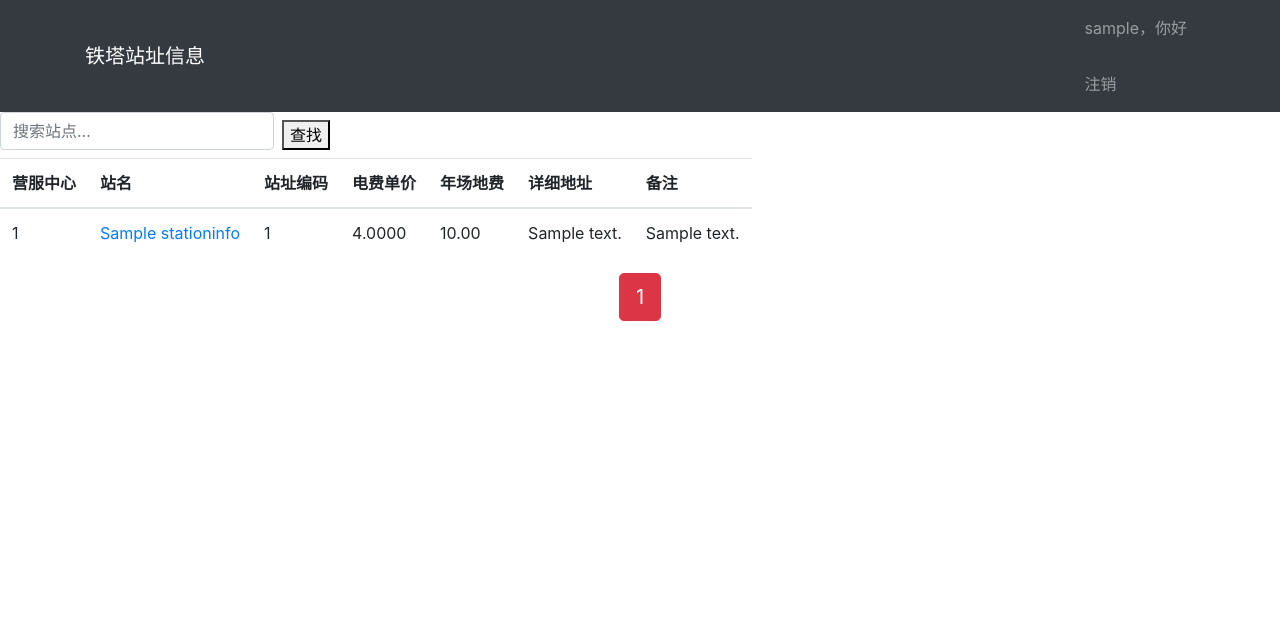
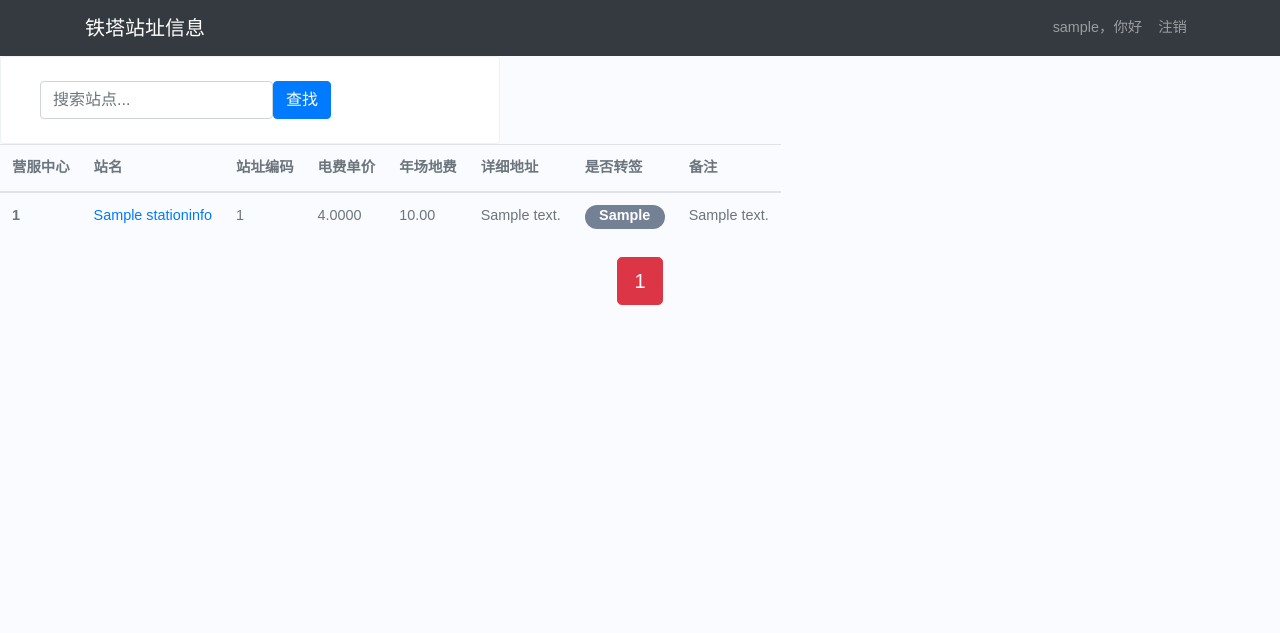
Before and after one commit to liangyihui97/tietasite, a Django app: page /tietaapp/stationinfo/ in a window 1280 px wide. Shown: the top 633 px of the page. Run offline with Django 3.2, Linux system fonts and the light colour scheme; a user stored in the database is signed in; tables that the repository leaves empty hold one stand-in row (values such as "Sample post"); parts of the project's set-up code (start-up, migrations or seed data) failed here and were passed over; some libraries are stand-ins or nearby versions.

Commit message:
20210521 add css

```diff
--- /dev/null
+++ b/static/css/tieta.css
@@ -0,0 +1,62 @@
+body {
+    margin: 0;
+    font-family: Nunito,sans-serif;
+    font-size: .9rem;
+    font-weight: 500;
+    line-height: 1.5;
+    color: #6c757d;
+    background-color: #fafbfe;
+    -webkit-text-size-adjust: 100%;
+    -webkit-tap-highlight-color: transparent;
+}
+.card {
+    width: 500px;
+    position: relative;
+    display: -webkit-box;
+    display: -ms-flexbox;
+    display: flex;
+    -webkit-box-orient: vertical;
+    -webkit-box-direction: normal;
+    -ms-flex-direction: column;
+    flex-direction: column;
+    min-width: 0;
+    word-wrap: break-word;
+    background-clip: border-box;
+    border: 1px solid #eef2f7;
+    border-radius: .25rem;
+    flex: 1 1 auto;
+    padding: 1.5rem 1.5rem;
+}
+
+.yijiao{
+    width: 80px;
+    height: 24px;
+    border-radius: 2rem;
+    cursor: pointer;
+    display: inline-block;
+    text-align: center;
+    position: relative;
+    -webkit-transition: all .1s ease-in-out;
+    transition: all .1s ease-in-out;
+}
+
+.zijian{
+    color: #FFFFFF;
+    font-weight:bold;
+    background-color: #748194;
+}
+
+.right{
+    color: #FFFFFF;
+    font-weight:bold;
+    background-color: #0acf97;
+}
+
+.erro{
+    color: #FFFFFF;
+    font-weight:bold;
+    background-color: #fa5c7c;
+}
+.yingfu{
+    font-weight:bold;
+}
--- a/tietaapp/models.py
+++ b/tietaapp/models.py
@@ -49,9 +49,10 @@ class User(AbstractUser):
 class StationInfo(models.Model):
     id = models.BigIntegerField(blank=True, null=True)
     orgSaleId = models.CharField(max_length=20, blank=True, null=True)
+    orgSaleIdNum = models.CharField(max_length=5, blank=True, null=True)
     sceneDivide = models.CharField(max_length=20, blank=True, null=True)
-    stationName = models.CharField(max_length=50, blank=True, null=True)
-    stationNameDx = models.CharField(max_length=50, blank=True, null=True)
+    stationName = models.CharField(max_length=100, blank=True, null=True)
+    stationNameDx = models.CharField(max_length=100, blank=True, null=True)
     stationCode = models.BigIntegerField(primary_key=True)
     stationType = models.CharField(max_length=20, blank=True, null=True)
     stationDetail = models.CharField(max_length=255, blank=True, null=True)
@@ -66,7 +67,6 @@ class StationInfo(models.Model):
 
     class Meta:
         managed = True
-        db_table = 'StationInfo'
         verbose_name_plural = '站址级管理'
 
 
@@ -76,7 +76,8 @@ class StationCodeInfo(models.Model):
     requiredConfirmCode = models.BigIntegerField(primary_key=True)
     stationCode = models.BigIntegerField(blank=True, null=True)
     orgSaleId = models.CharField(max_length=20, blank=True, null=True)
-    stationName = models.CharField(max_length=50, blank=True, null=True)
+    orgSaleIdNum = models.CharField(max_length=5, blank=True, null=True)
+    stationName = models.CharField(max_length=100, blank=True, null=True)
     towerType = models.CharField(max_length=20, blank=True, null=True)
     roomType = models.CharField(max_length=20, blank=True, null=True)
     towerShareNum = models.IntegerField(blank=True, null=True)
@@ -88,5 +89,4 @@ class StationCodeInfo(models.Model):
 
     class Meta:
         managed = True
-        db_table = 'StationCodeInfo'
         verbose_name_plural = '订单级管理'
--- a/tietaapp/templates/base.html
+++ b/tietaapp/templates/base.html
@@ -6,6 +6,7 @@
 <html lang="zh-cn">
 
 <head>
+
     <!-- 添加网站图标 -->
     <link rel="shortcut icon" href="{%static 'img/favicon.ico' %}" />
     <!-- 网站采用的字符编码 -->
@@ -22,6 +23,8 @@
     <script src="{% static 'popper/popper.js' %}"></script>
     <!-- 引入bootstrap的js文件 -->
     <script src="{% static 'bootstrap/js/bootstrap.min.js' %}"></script>
+    <!-- 引入CSS -->
+    <link rel="stylesheet" href="{% static 'css/tieta.css' %}">
 </head>
 
 <body>
--- a/tietaapp/templates/header.html
+++ b/tietaapp/templates/header.html
@@ -10,18 +10,13 @@
       <ul class="navbar-nav">
         <!-- 条目 -->
 {% if request.user.is_authenticated %}
-<ul class="navbar-nav">
-  <li class="nav-item">
-    <p class="nav-link">{{ request.user.username }}，你好  </p>
-    <a class="nav-link" href="{%url 'tieta:logout'%}">注销</a>
-  </li>
+
+    <div class="nav-link">{{ request.user.username }}，你好  </div>
+    <a  style="float: right;" class="nav-link" href="{%url 'tieta:logout'%}">注销</a>
  {% else %}
-<ul class="navbar-nav">
-  <li class="nav-item">
           <a class="nav-link" href="{%url 'tieta:index'%}">首页</a>
           <a class="nav-link" href="{%url 'tieta:login'%}">登录</a>
           <a class="nav-link" href="{%url 'tieta:register'%}">注册</a>
-  </li>
 {% endif %}
       </ul>
     </div>
--- a/tietaapp/templates/tietaapp/StationDetail.html
+++ b/tietaapp/templates/tietaapp/StationDetail.html
@@ -25,10 +25,12 @@
 <p>详细地址：{{ station_info.stationDetail | default:"/"  }}</p>
 <p>电费单价：{{ station_info.powerRate | default:"/" }} 度/元</p>
 <p>场地费：{{ station_info.venueFee | default:"/" }} 元</p>
-<p>备注：{{ station_info.notes | default:"/"}}</p>
+<p>{%if n.contract == '0' %}<div class="yijiao erro">未转签</div>{%elif n.contract == '1' %}<div class="yijiao right">已转签</div>{%else%}<div class="yijiao zijian">{{n.contract | default:"铁塔自建"}}</div>{%endif%}</p>
+<p>备注：{{ station_info.notes | default:"无"}}</p>
         </div>
     </div>
 <!-- 显示站址编码下的全部订单 -->
+<div class="table table-hover">
   <table>
     <thead>
       <tr>
@@ -56,7 +58,7 @@
 </tr>{% endfor %}
 </tbody>
   </table>
-
+</div>
 
 </div>
  {% else %}
--- a/tietaapp/templates/tietaapp/StationInfo.html
+++ b/tietaapp/templates/tietaapp/StationInfo.html
@@ -8,16 +8,16 @@
 <!-- 定义放置铁塔信息的div容器 -->
 <div class="table table-hover">
 <!-- 查询功能 -->
-    <div class="row">
+    <div class="card">
         <div class="col-auto mr-auto">
             <form class="form-inline" >
                 <label class="sr-only">content</label>
                 <input type="text"
-                    class="form-control mb-2 mr-sm-2"
+                    class="form-control"
                     name="search"
                     placeholder="搜索站点..."
                     required
-                ><button type="submit">查找</span></button>
+                ><button type="submit" class="btn btn-primary">查找</span></button>
             </form>
         </div>
     </div>
@@ -32,26 +32,28 @@
             <hr>
         {% endif %}
     {% endif %}
-  <table>
+  <table >
     <thead>
       <tr>
-        <th>营服中心</th>
+        <th >营服中心</th>
         <th>站名</th>
         <th>站址编码</th>
         <th>电费单价</th>
         <th>年场地费</th>
         <th>详细地址</th>
+        <th>是否转签</th>
         <th>备注</th>
       </tr>
     </thead>
      <tbody>{% for n in text%}
       <tr>
-        <td>{{ n.orgSaleId | default:"/"}}</td>
+        <td class="yingfu">{{ n.orgSaleId | default:"/"}}</td>
         <td><a href="{% url 'tieta:stationdetail' n.id %}">{{ n.stationName | default:"/"}}</a></td>
         <td>{{ n.stationCode | default:"/"}}</td>
         <td>{{ n.powerRate | default:"/"}}</td>
         <td>{{ n.venueFee | default:"/"}}</td>
         <td>{{ n.stationDetail | default:"/"}}</td>
+        <td>{%if n.contract == '0' %}<div class="yijiao erro">未转签</div>{%elif n.contract == '1' %}<div class="yijiao right">已转签</div>{%else%}<div class="yijiao zijian">{{n.contract | default:"铁塔自建"}}</div>{%endif%}</td>
         <td>{{ n.notes | default:"/"}}</td>
       </tr>{% endfor %}
    </tbody>
--- a/tietaapp/views.py
+++ b/tietaapp/views.py
@@ -175,9 +175,9 @@ def echarts_data(request):
     # 每个营服的场地费
     venuefee = StationInfo.objects.values('orgSaleId').annotate(venuefee=Sum('venueFee'))
     # 每个营服的服务费
-    productservicefee = StationCodeInfo.objects.values('orgSaleId').annotate(productservicefee=Sum('productServiceFee')).order_by('productservicefee')
+    productservicefee = StationCodeInfo.objects.values('orgSaleId').annotate(productservicefee=Sum('productServiceFee')).order_by('orgSaleIdNum')
     jsondata = {
-        'orgsaleid': [i['orgSaleId'] for i in productservicefee],
-        'productservicefee': [i['productservicefee'] for i in productservicefee],
+        '营服': [i['orgSaleId'] for i in productservicefee],
+        '服务费': [i['productservicefee'] for i in productservicefee],
     }
     return JsonResponse(jsondata)
```
Also changed, not shown: tietaapp/templates/tietaapp/StationCodeInfo.html (+4 -4 lines), tietaapp/templates/tietaapp/index.html (+6 -6 lines), tietaapp/migrations/0001_initial.py, tietaapp/migrations/0002_user.py (deleted).
